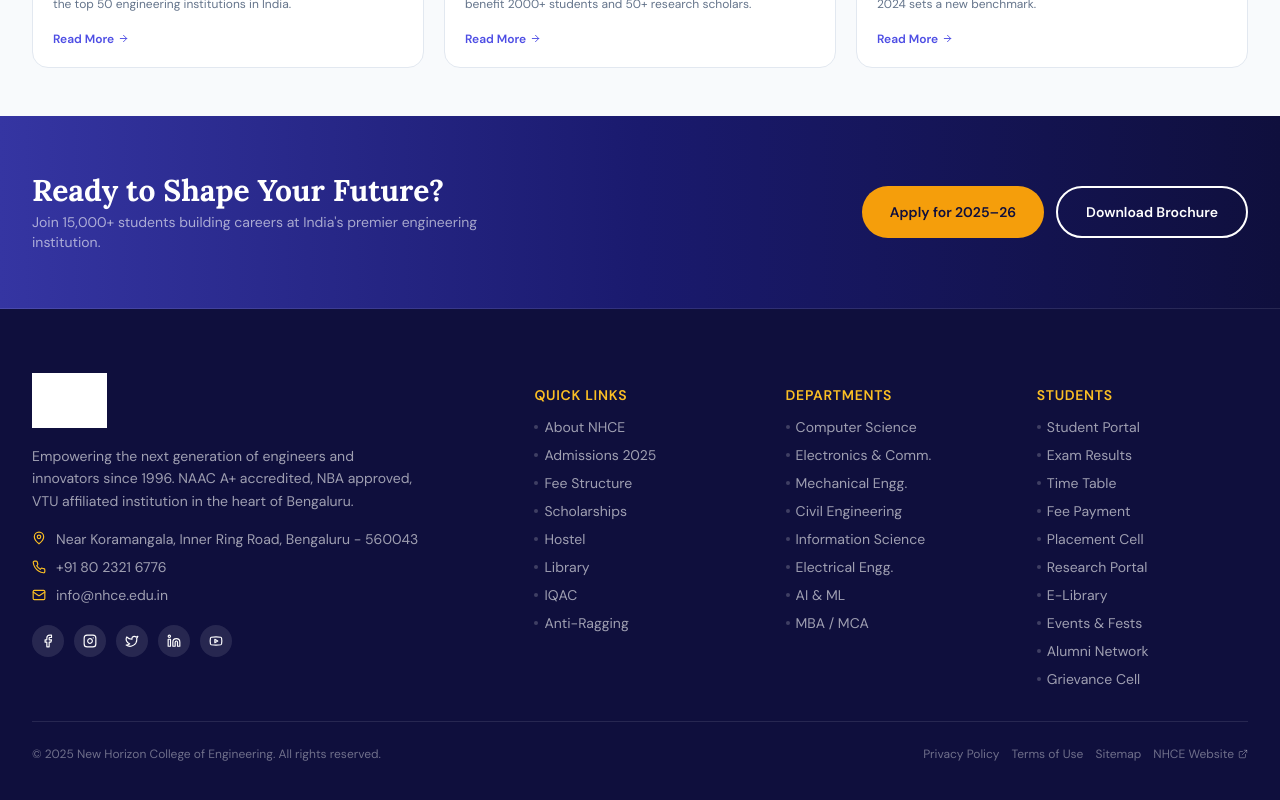
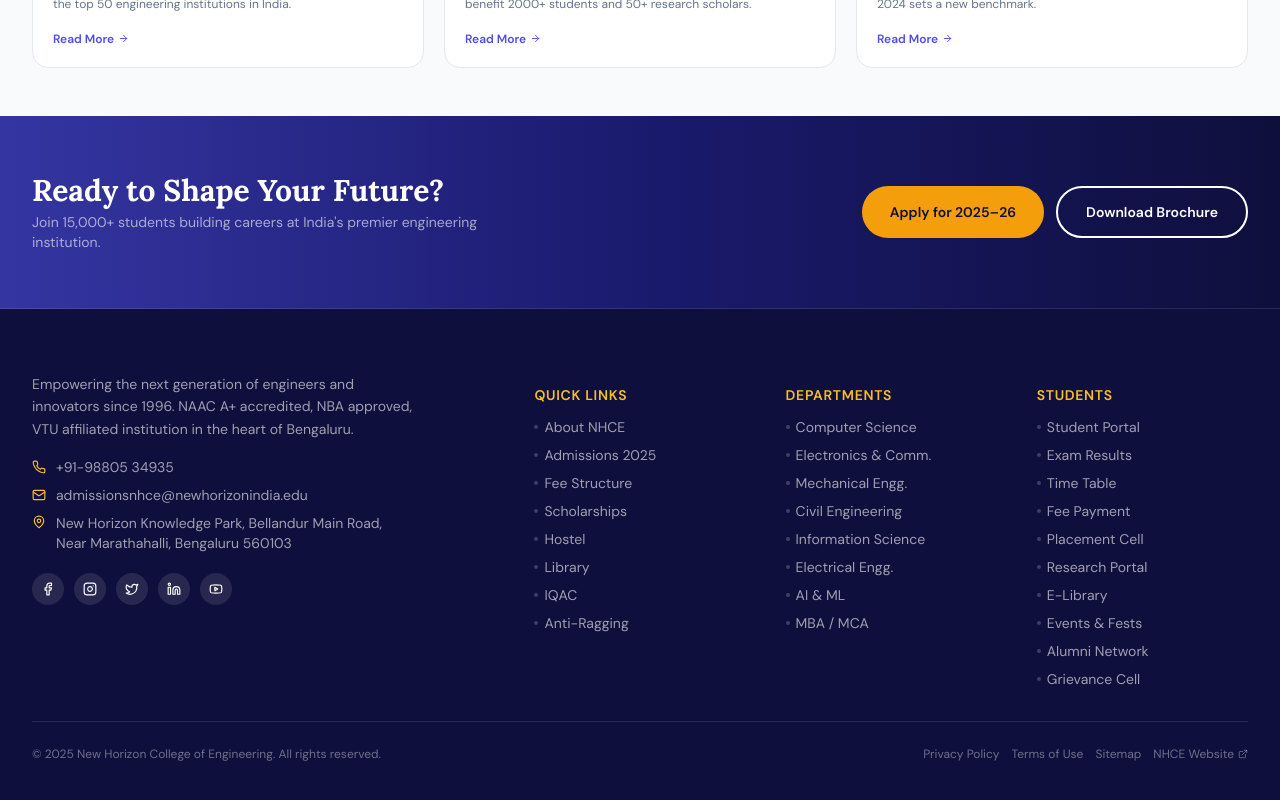
Before and after one commit to kumarsonirk/nhce, a React (Vite) app: page / in a window 1280 px wide. Shown: the part 5623-6423 px from the top of the page. Built offline with nearby package versions, Linux system fonts and the light colour scheme; grey boxes are pictures that could not be loaded; the HTML template or start-up script is replaced by a standard one.

Commit message:
footer update

```diff
--- a/src/components/layout/Footer.tsx
+++ b/src/components/layout/Footer.tsx
@@ -72,14 +72,6 @@
 
           {/* Brand */}
           <div className="lg:col-span-2 pb-6 md:pb-0 border-b border-white/10 md:border-none text-center md:text-left">
-            <div className="mb-4 flex justify-center md:justify-start">
-              <img
-                src="https://newhorizoncollegeofengineering.in/wp-content/uploads/2025/07/nhce_25-scaled-1-2048x683.png"
-                alt="New Horizon College of Engineering"
-                className="h-14 w-auto object-contain"
-                style={{ filter: 'brightness(0) invert(1)' }}
-              />
-            </div>
 
             <p className="text-white/60 text-sm leading-relaxed mb-4 max-w-sm hidden md:block">
               Empowering the next generation of engineers and innovators since 1996. NAAC A+ accredited,
@@ -87,17 +79,18 @@
             </p>
 
             <div className="space-y-2 text-sm text-white/60">
-              <div className="flex items-start gap-2.5 justify-center md:justify-start">
-                <MapPin size={14} className="mt-0.5 text-gold-400 flex-shrink-0" />
-                <span className="text-xs md:text-sm">Near Koramangala, Inner Ring Road, Bengaluru - 560043</span>
-              </div>
+
               <div className="flex items-center gap-2.5 justify-center md:justify-start">
                 <Phone size={14} className="text-gold-400 flex-shrink-0" />
-                <a href="tel:+918023216776" className="hover:text-white transition-colors text-xs md:text-sm">+91 80 2321 6776</a>
+                <a href="tel:+919880534935" className="hover:text-white transition-colors text-xs md:text-sm">+91-98805 34935</a>
               </div>
               <div className="flex items-center gap-2.5 justify-center md:justify-start">
                 <Mail size={14} className="text-gold-400 flex-shrink-0" />
-                <a href="mailto:info@nhce.edu.in" className="hover:text-white transition-colors text-xs md:text-sm">info@nhce.edu.in</a>
+                <a href="admissionsnhce@newhorizonindia.edu" className="hover:text-white transition-colors text-xs md:text-sm">admissionsnhce@newhorizonindia.edu</a>
+              </div>
+              <div className="flex items-start gap-2.5 justify-center md:justify-start">
+                <MapPin size={14} className="mt-0.5 text-gold-400 flex-shrink-0" />
+                <span className="text-xs md:text-sm">New Horizon Knowledge Park, Bellandur Main Road,<br/> Near Marathahalli, Bengaluru 560103</span>
               </div>
             </div>
 
--- a/src/components/sections/Hero.tsx
+++ b/src/components/sections/Hero.tsx
@@ -46,7 +46,7 @@
 
   return (
     <section
-      className="relative bg-gray-900 overflow-hidden min-h-screen sm:min-h-[60vh] select-none"
+      className="relative bg-gray-900 overflow-hidden min-h-[100dvh] sm:min-h-[60vh] select-none"
       style={{ touchAction: 'pan-y' }}
       onMouseEnter={() => setPaused(true)}
       onMouseLeave={() => setPaused(false)}
```
